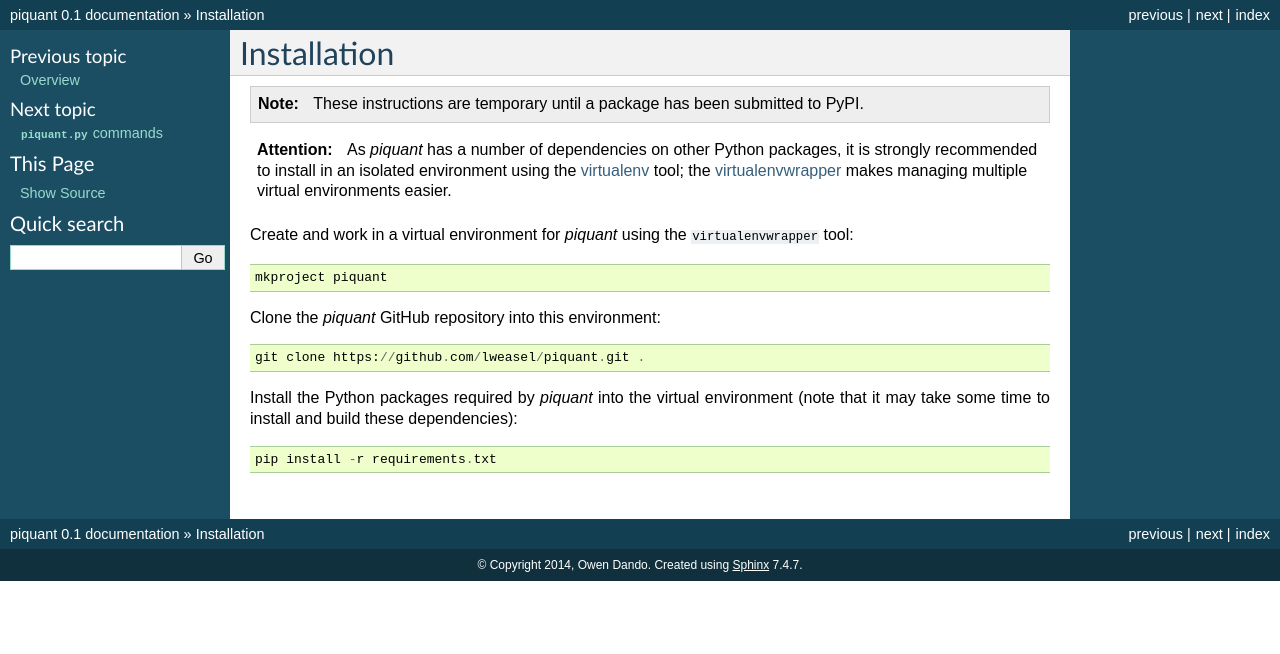
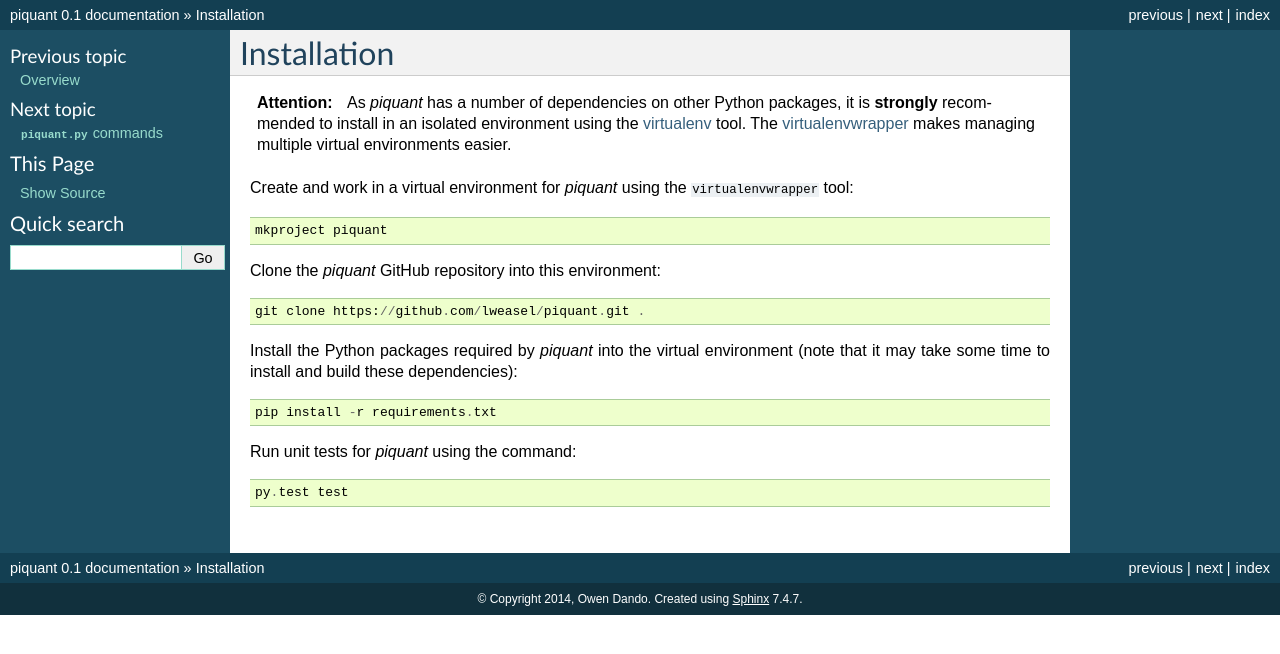
Before and after one commit to lweasel/piquant, a Sphinx documentation site: the page built from docs/installation.rst, in a window 1280 px wide. Shown: the top 654 px of the page. Built offline with Sphinx 7.4.7, drawn with Linux system fonts in a browser that asks for light colours; formulas are drawn with MathJax 3.

Commit message:
Remove "temporary instructions" warning.
Unless anyone desires otherwise, I think this is actually the easiest way to
install.

```diff
--- a/docs/installation.rst
+++ b/docs/installation.rst
@@ -1,9 +1,7 @@
 Installation
 ============
 
-.. note:: These instructions are temporary until a package has been submitted to PyPI.
-
-.. attention:: As *piquant* has a number of dependencies on other Python packages, it is strongly recommended to install in an isolated environment using the `virtualenv <http://virtualenv.readthedocs.org/en/latest/index.html>`_ tool; the `virtualenvwrapper <http://virtualenvwrapper.readthedocs.org/en/latest/install.html>`_ makes managing multiple virtual environments easier.
+.. attention:: As *piquant* has a number of dependencies on other Python packages, it is **strongly** recommended to install in an isolated environment using the `virtualenv <http://virtualenv.readthedocs.org/en/latest/index.html>`_ tool. The `virtualenvwrapper <http://virtualenvwrapper.readthedocs.org/en/latest/install.html>`_ makes managing multiple virtual environments easier.
 
 Create and work in a virtual environment for *piquant* using the ``virtualenvwrapper`` tool::
 
@@ -16,3 +14,7 @@
 Install the Python packages required by *piquant* into the virtual environment (note that it may take some time to install and build these dependencies)::
 
     pip install -r requirements.txt
+
+Run unit tests for *piquant* using the command::
+
+    py.test test
```
